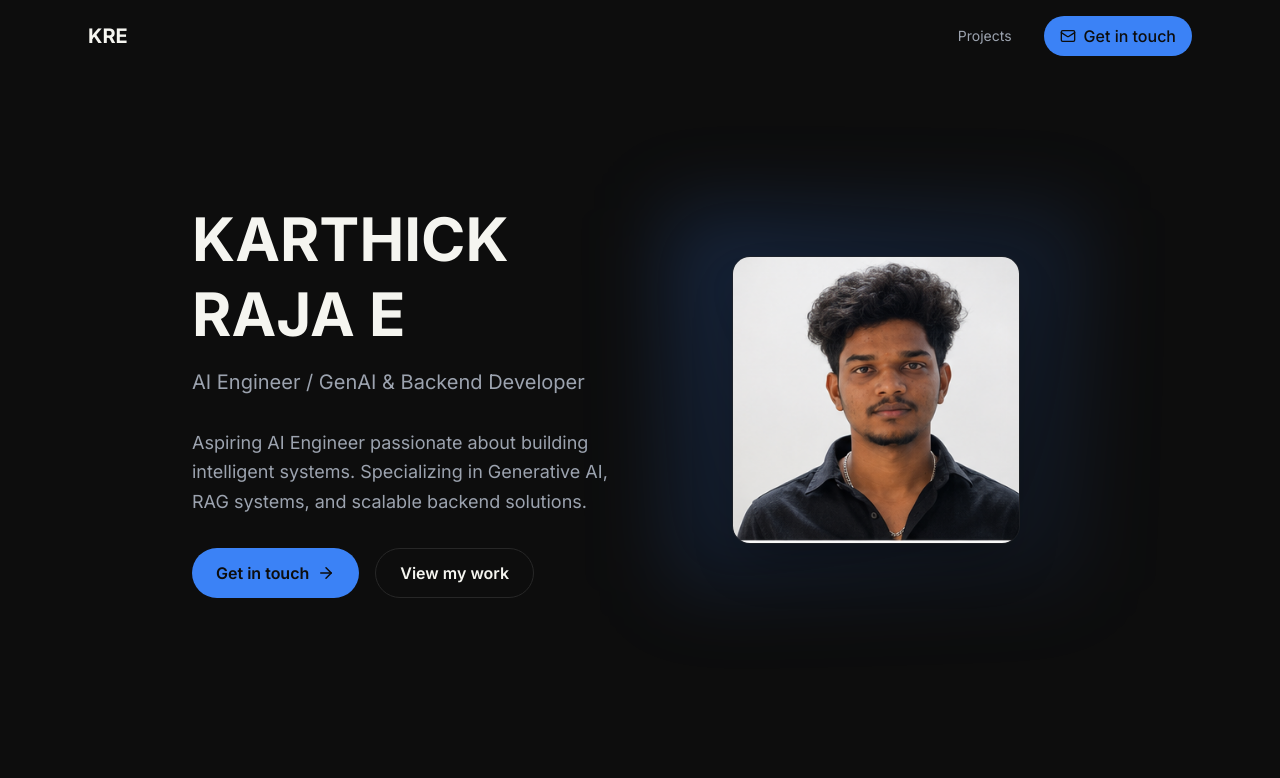
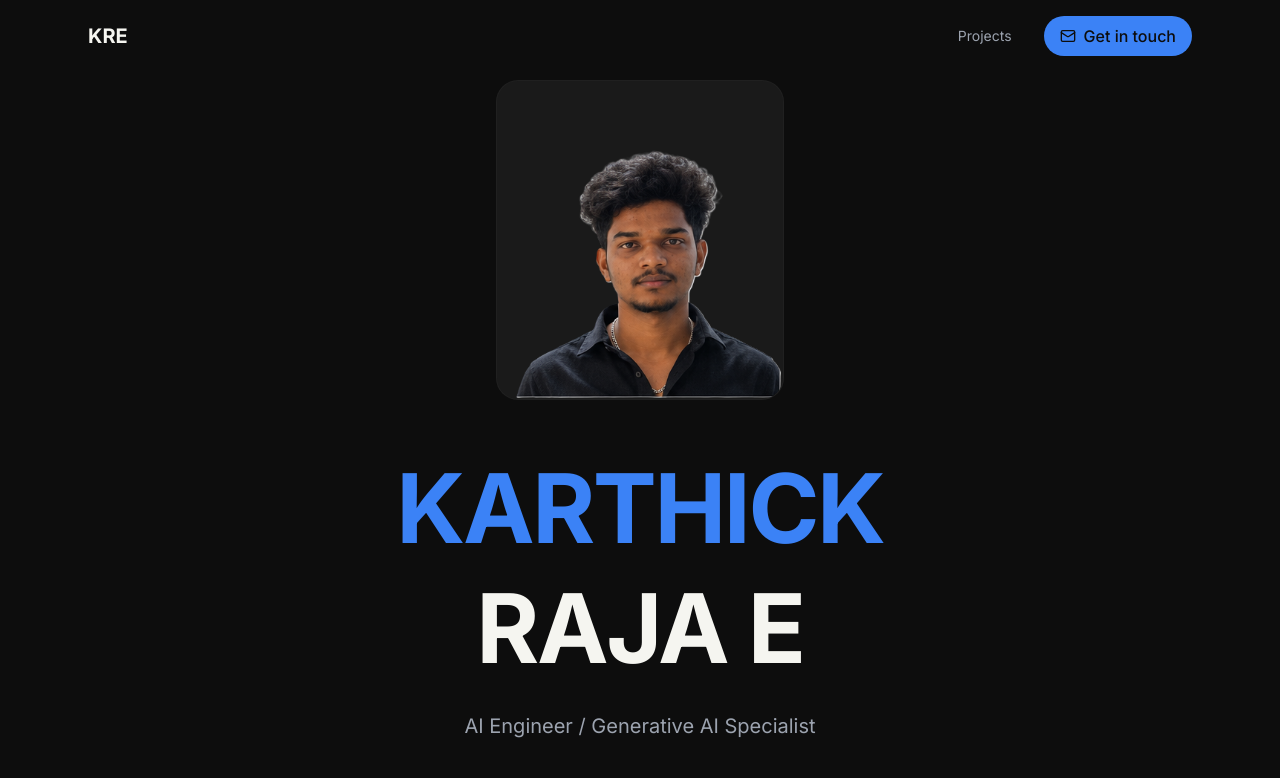
Before and after one commit to Karthickraja018/karthick-raja-e-portfolio, a Next.js app: page / in a window 1280 px wide. Shown: the top 778 px of the page. Built offline with nearby package versions, Linux system fonts and the light colour scheme.

Commit message:
feat: add scroll indicator and update hero section layout

```diff
--- a/components/hero.tsx
+++ b/components/hero.tsx
@@ -1,63 +1,66 @@
 'use client'
 
+import { useState, useEffect } from 'react'
 import Link from 'next/link'
 import Image from 'next/image'
-import { ArrowRight } from 'lucide-react'
+import { ChevronDown, ArrowRight } from 'lucide-react'
 
 export default function Hero() {
+  const [isScrolled, setIsScrolled] = useState(false)
+
+  useEffect(() => {
+    const handleScroll = () => {
+      setIsScrolled(window.scrollY > 50)
+    }
+    window.addEventListener('scroll', handleScroll)
+    return () => window.removeEventListener('scroll', handleScroll)
+  }, [])
+
   return (
-    <section className="min-h-screen flex items-center justify-center pt-20 pb-20 px-6 relative overflow-hidden">
-      {/* Gradient background elements */}
-      <div className="absolute inset-0 -z-10 overflow-hidden">
-        <div className="absolute top-20 -left-40 w-80 h-80 bg-accent/10 rounded-full blur-3xl opacity-20"></div>
-        <div className="absolute bottom-20 -right-40 w-80 h-80 bg-accent/5 rounded-full blur-3xl opacity-10"></div>
+    <section className="relative min-h-screen bg-background flex items-center justify-center overflow-hidden pt-20">
+      {/* Content */}
+      <div className="relative z-10 container mx-auto px-4 flex flex-col items-center justify-center min-h-screen text-center">
+        {/* Profile Photo in Rounded Container */}
+        <div className="animate-fade-in mb-12">
+          <div className="relative w-72 h-80 mx-auto rounded-3xl overflow-hidden bg-card border border-border/50">
+            <Image
+              src="/profile-nobg.png"
+              alt="Karthick Raja E"
+              fill
+              className="object-contain object-bottom"
+              priority
+            />
+          </div>
         </div>
 
-      <div className="max-w-4xl mx-auto grid grid-cols-1 md:grid-cols-2 gap-12 items-center">
-        <div className="space-y-8 animate-fade-in">
-          <div className="space-y-4">
-            <h1 className="text-5xl md:text-6xl font-bold leading-tight text-foreground">
-              KARTHICK
+        {/* Name with Accent */}
+        <h1 className="text-6xl md:text-8xl font-bold mb-6 text-foreground leading-tight tracking-tight">
+          <span className="text-accent">KARTHICK</span>
           <br />
-              RAJA E
+          <span>RAJA E</span>
         </h1>
-            <p className="text-lg md:text-xl text-muted-foreground">
-              AI Engineer / GenAI & Backend Developer
-            </p>
-          </div>
 
-          <p className="text-base md:text-lg text-muted-foreground leading-relaxed max-w-md">
-            Aspiring AI Engineer passionate about building intelligent systems. Specializing in Generative AI, RAG systems, and scalable backend solutions.
+        {/* Subtitle */}
+        <p className="text-lg md:text-xl text-muted-foreground mb-10">
+          AI Engineer / Generative AI Specialist
         </p>
 
-          <div className="flex flex-col sm:flex-row gap-4">
+        {/* CTA Button */}
         <Link
-              href="mailto:e.karthickraja2004@gmail.com"
-              className="inline-flex items-center justify-center gap-2 px-6 py-3 rounded-full bg-accent text-accent-foreground font-semibold hover:opacity-90 transition-all duration-300 group"
+          href="#contact"
+          className="inline-flex items-center gap-2 px-8 py-3 rounded-full border border-foreground text-foreground hover:bg-foreground/10 transition-all duration-300 group font-medium mb-20"
         >
           Get in touch
           <ArrowRight size={18} className="group-hover:translate-x-1 transition-transform" />
         </Link>
-            <Link
-              href="#projects"
-              className="inline-flex items-center justify-center px-6 py-3 rounded-full border border-border text-foreground font-semibold hover:bg-card transition-all duration-300"
+
+        {/* Scroll indicator */}
+        <div
+          className={`absolute bottom-8 left-1/2 transform -translate-x-1/2 transition-opacity duration-300 ${
+            isScrolled ? 'opacity-0' : 'opacity-100'
+          }`}
         >
-              View my work
-            </Link>
-          </div>
-        </div>
-
-        <div className="relative h-80 md:h-96 flex items-center justify-center">
-          <div className="absolute inset-0 bg-gradient-to-br from-accent/20 to-accent/5 rounded-2xl blur-2xl"></div>
-          <div className="relative w-64 h-64 md:w-72 md:h-72 rounded-2xl overflow-hidden border border-border/50 shadow-2xl">
-            <Image
-              src="/profile.jpg"
-              alt="Karthick Raja E"
-              fill
-              className="object-cover"
-              priority
-            />
-          </div>
+          <ChevronDown size={32} className="text-accent animate-bounce" />
         </div>
       </div>
     </section>
```
Also changed, not shown: public/profile-nobg.png (added). Lines whose indentation alone changed are shown as unchanged.
